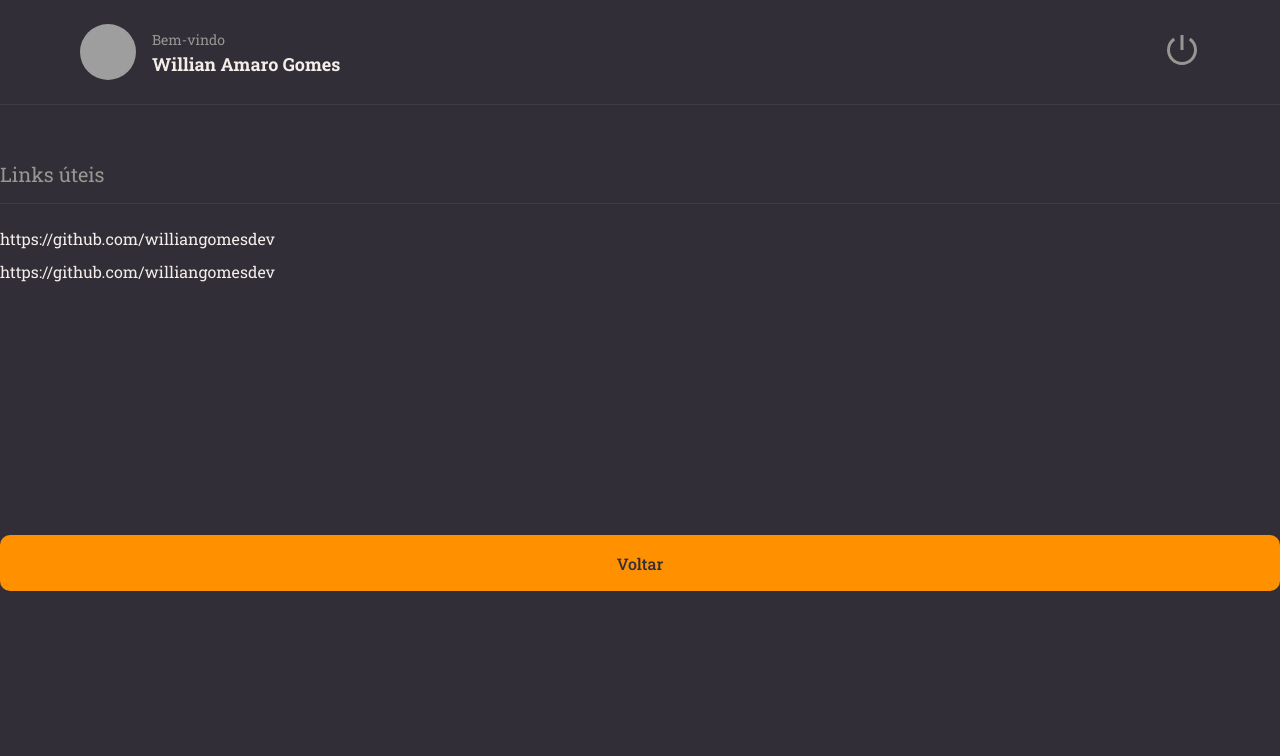
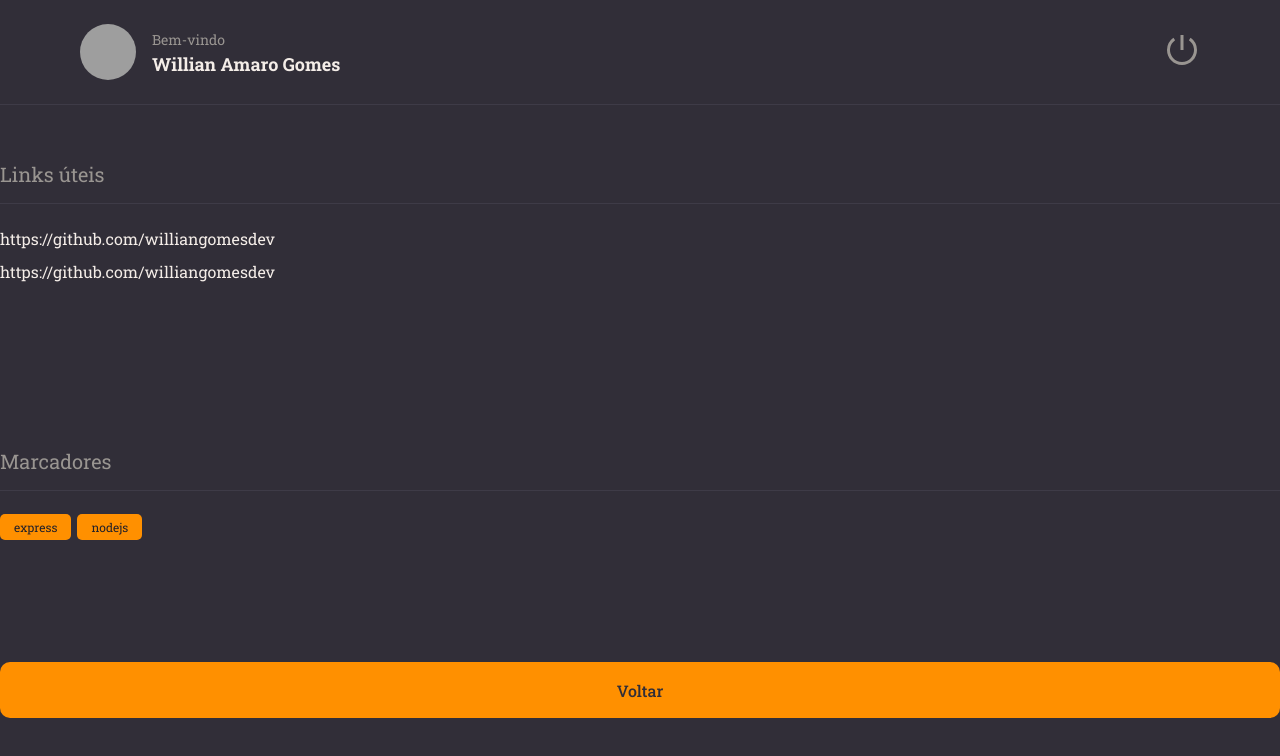
Before and after one commit to williangomesdev/Explorer-Stage10-Rocketnotes-Frontend-, a React (Vite) app: page / in a window 1280 px wide. Shown: the top 756 px of the page. Built offline with nearby package versions, Linux system fonts and the light colour scheme; grey boxes are pictures that could not be loaded.

Commit message:
componente tag

```diff
--- /dev/null
+++ b/src/components/Tag/index.jsx
@@ -0,0 +1,9 @@
+import { Container } from './styles'
+
+export function Tag({title}){
+    return(
+        <Container>
+            {title}
+        </Container>
+    )
+}
--- /dev/null
+++ b/src/components/Tag/styles.js
@@ -0,0 +1,10 @@
+import styled from "styled-components";
+
+export const Container = styled.span`
+  font-size: 0.75rem;
+  padding: 0.3125rem 0.875rem;
+  border-radius: 0.3125rem;
+  margin-right: 6px;
+  color: ${({ theme }) => theme.COLORS.BACKGROUND_900};
+  background-color: ${({ theme }) => theme.COLORS.ORANGE};
+`;
--- a/src/pages/Details/index.jsx
+++ b/src/pages/Details/index.jsx
@@ -1,6 +1,7 @@
 import { Button } from '../../components/Button'
 import { Header } from '../../components/Header'
 import { Section } from '../../components/Section'
+import { Tag } from '../../components/Tag'
 import { Container, Links } from './styles.js'
 export function Details() {
   return (
@@ -11,7 +12,11 @@
           <li><a href="#">https://github.com/williangomesdev</a></li>
           <li><a href="#">https://github.com/williangomesdev</a></li>
         </Links>
+      </Section>
 
+      <Section title="Marcadores">
+        <Tag title="express" />
+        <Tag title="nodejs" />
       </Section>
       <Button title="Voltar" />
     </Container>
```
Lines whose indentation alone changed are shown as unchanged.
